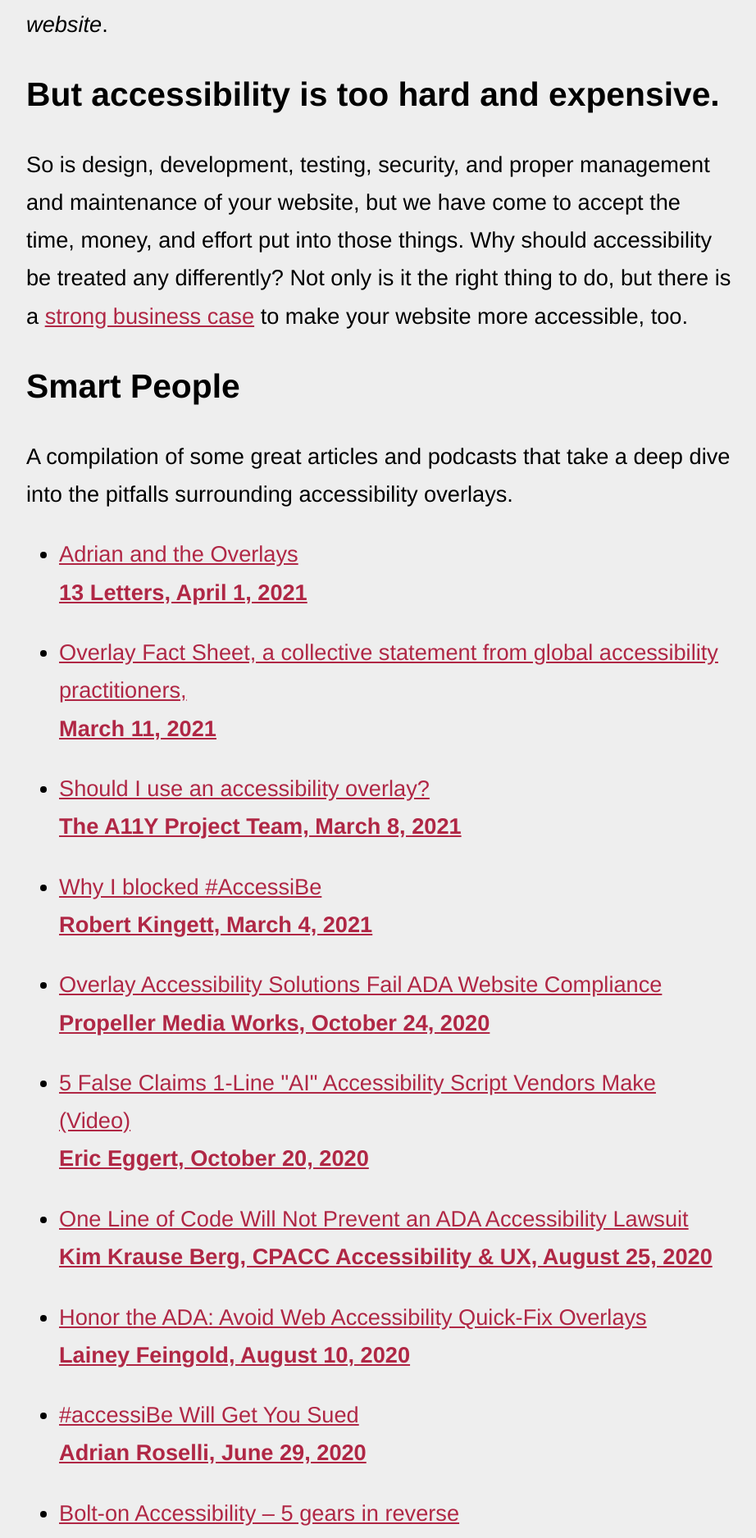
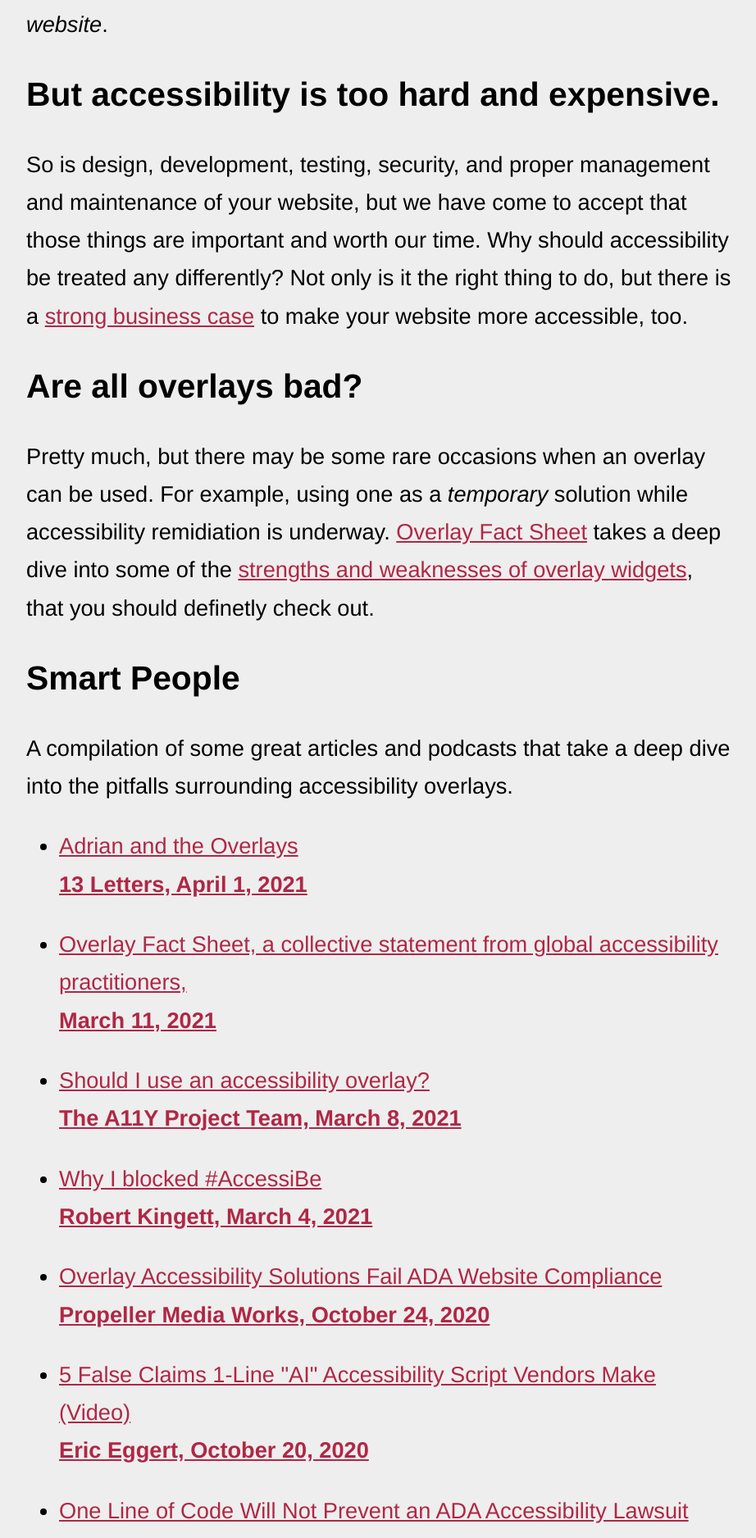
Before and after one commit to michaelspellacy/shouldiuseanaccessibilityoverlay-com, a Jekyll site: the page built from index.html, in a window 1280 px wide. Shown: the part 2895-4771 px from the top of the page at 82% size, without its empty margins (178-1100 px from the left). Built offline with Jekyll 4.4.1, drawn with Linux system fonts in a browser that asks for light colours.

Commit message:
Small Updates

```diff
--- a/_layouts/default.html
+++ b/_layouts/default.html
@@ -39,7 +39,7 @@
 
       <div>
 
-        <p><small>The content of this site is licensed under <a href="http://creativecommons.org/licenses/by-nc-sa/3.0/">Creative Commons</a>. Created by <a href="https://michaelspellacy.com">Michael Spellacy</a>, "Greedy Accessibility Consultant". <a href="contribute.html">Contributions</a> to this project are welcome!</small></p>
+        <p><small>The content of this site is licensed under <a href="http://creativecommons.org/licenses/by-nc-sa/3.0/">Creative Commons</a>. Created by <a href="https://michaelspellacy.com">Michael Spellacy</a>, "Greedy Accessibility Consultant". <a href="/contribute/">Contributions</a> to this project are welcome!</small></p>
 
       </div>
 
--- a/css/init.scss
+++ b/css/init.scss
@@ -3,7 +3,7 @@
 
 /*!
 
-  Should I Use An Accessibility Overlay?
+  Should I Use An Accessibility Overlay? (No.)
 
   Author: Michael "Spell" Spellacy, Email: {{site.owner-email}}, Twitter: @spellacy, GitHub: michaelspellacy
 
@@ -86,9 +86,9 @@ font-size: 1.7rem;
 }
 
 #contentinfo {
-border: 1px #000 solid;
 font-size: 1.3rem;
 padding: 0 1em;
+text-align: center;
 
   a {
   color: #000;
--- a/index.html
+++ b/index.html
@@ -21,7 +21,11 @@
 
 <h2 class="heading" id="excuses"><a href="#excuses">But accessibility is too hard and expensive.</a></h2>
 
-<p>So is design, development, testing, security, and proper management and maintenance of your website, but we have come to accept the time, money, and effort put into those things. Why should accessibility be treated any differently? Not only is it the right thing to do, but there is a <a href="https://www.deque.com/blog/the-business-case-for-accessibility/">strong business case</a> to make your website more accessible, too.</p>
+<p>So is design, development, testing, security, and proper management and maintenance of your website, but we have come to accept that those things are important and worth our time. Why should accessibility be treated any differently? Not only is it the right thing to do, but there is a <a href="https://www.deque.com/blog/the-business-case-for-accessibility/">strong business case</a> to make your website more accessible, too.</p>
+
+<h2 class="heading" id="overlays-bad"><a href="#overlays-bad">Are all overlays bad?</a></h2>
+
+<p>Pretty much, but there may be some rare occasions when an overlay can be used. For example, using one as a <em>temporary</em> solution while accessibility remidiation is underway. <a href="https://overlayfactsheet.com/">Overlay Fact Sheet</a> takes a deep dive into some of the <a href="https://overlayfactsheet.com/#strengths-and-weaknesses-of-overlay-widgets">strengths and weaknesses of overlay widgets</a>, that you should definetly check out.</p>
 
 <h2 class="heading" id="smart-people"><a href="#smart-people">Smart People</a></h2>
 
```
